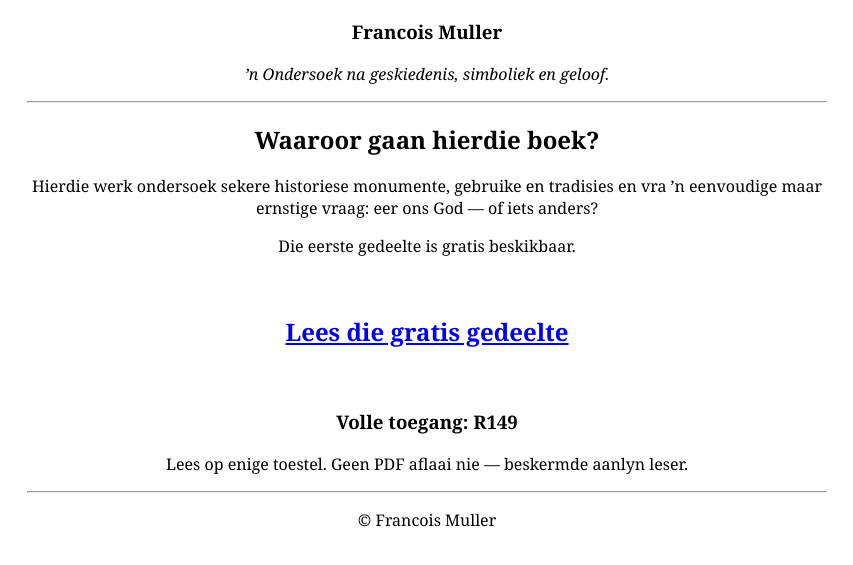
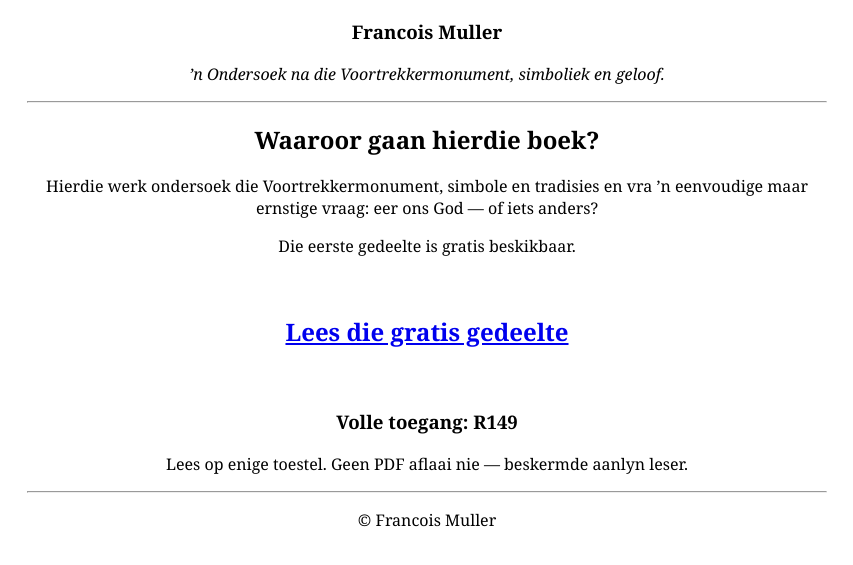
Before and after one commit to francoismullerepos-commits/gouekalf, a plain HTML site: page index.html in a window 1280 px wide. Shown: the part 107-672 px from the top of the page, without its empty margins (213-1066 px from the left). Drawn offline with Linux system fonts and the light colour scheme.

Commit message:
Update index.html

```diff
--- a/index.html
+++ b/index.html
@@ -10,14 +10,14 @@
 <h1>Die Afrikaner se Goue Kalf</h1>
 <h3>Francois Muller</h3>
 
-<p><i>’n Ondersoek na geskiedenis, simboliek en geloof.</i></p>
+<p><i>’n Ondersoek na die Voortrekkermonument, simboliek en geloof.</i></p>
 
 <hr>
 
 <h2>Waaroor gaan hierdie boek?</h2>
 
 <p>
-Hierdie werk ondersoek sekere historiese monumente, gebruike en tradisies
+Hierdie werk ondersoek die Voortrekkermonument, simbole en tradisies
 en vra ’n eenvoudige maar ernstige vraag:
 eer ons God — of iets anders?
 </p>
```
